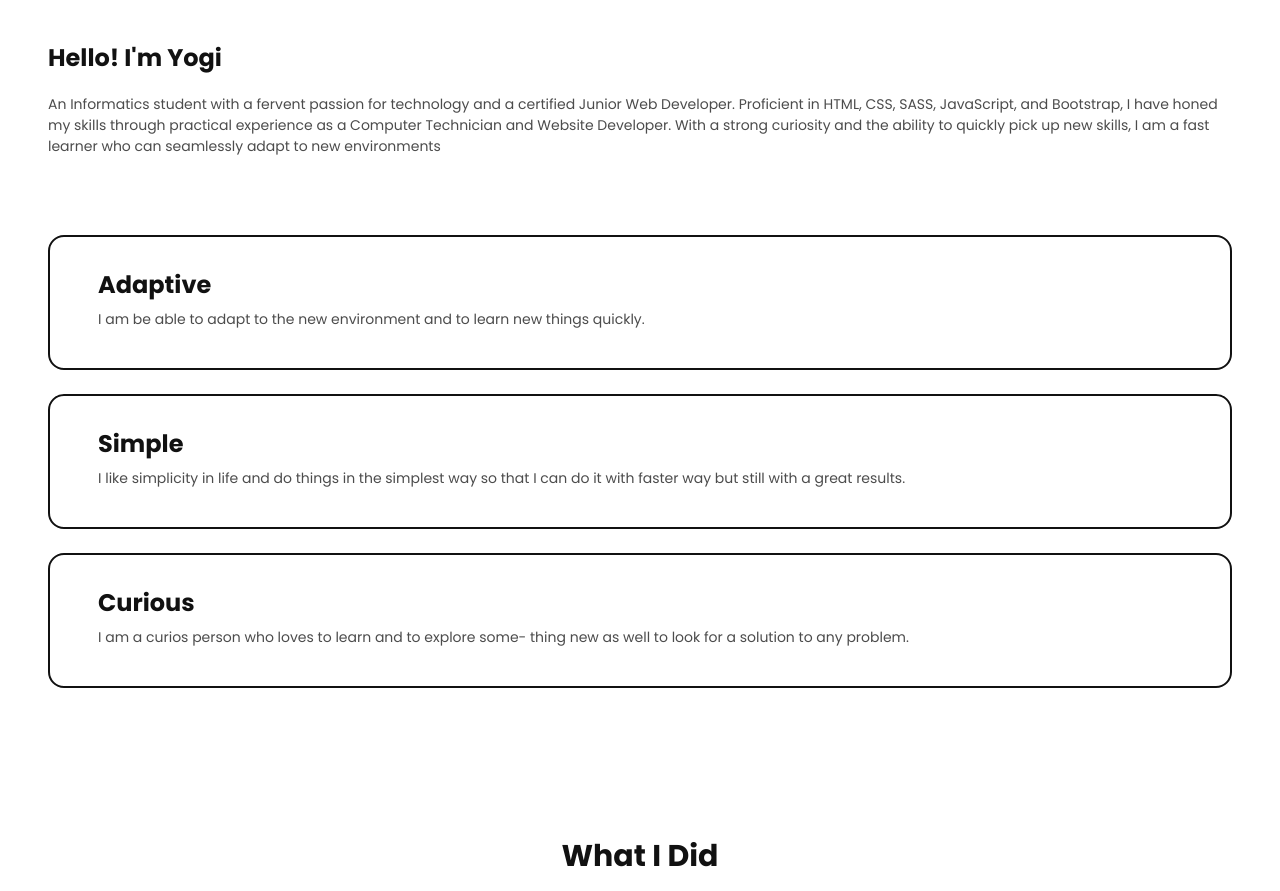
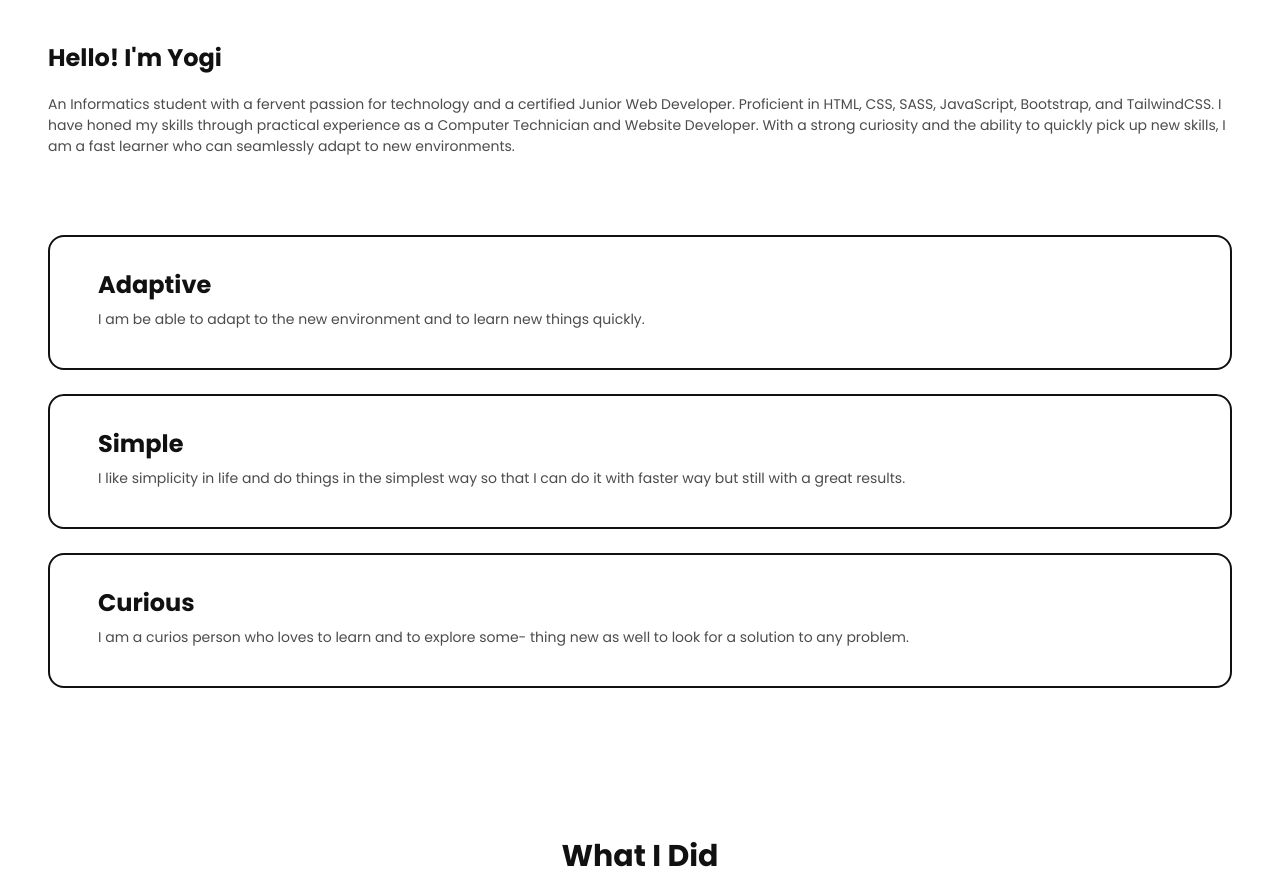
Before and after one commit to afrizalyogi/webprofile_afrizalyogi, a plain HTML site: page C_Morning_Afrizal Yogi Pratama/about.html in a window 1280 px wide. Shown: the part 875-1766 px from the top of the page. Drawn offline with Linux system fonts and the light colour scheme.

Commit message:
Update About Profile

```diff
--- a/C_Morning_Afrizal Yogi Pratama/about.html
+++ b/C_Morning_Afrizal Yogi Pratama/about.html
@@ -37,11 +37,11 @@
 						<p>
 							An Informatics student with a fervent passion for technology and a
 							certified Junior Web Developer. Proficient in HTML, CSS, SASS,
-							JavaScript, and Bootstrap, I have honed my skills through
-							practical experience as a Computer Technician and Website
+							JavaScript, Bootstrap, and TailwindCSS. I have honed my skills
+							through practical experience as a Computer Technician and Website
 							Developer. With a strong curiosity and the ability to quickly pick
 							up new skills, I am a fast learner who can seamlessly adapt to new
-							environments
+							environments.
 						</p>
 					</div>
 				</div>
```
Also changed, not shown: C_Morning_Afrizal Yogi Pratama/index.html (+1 -1 lines).
